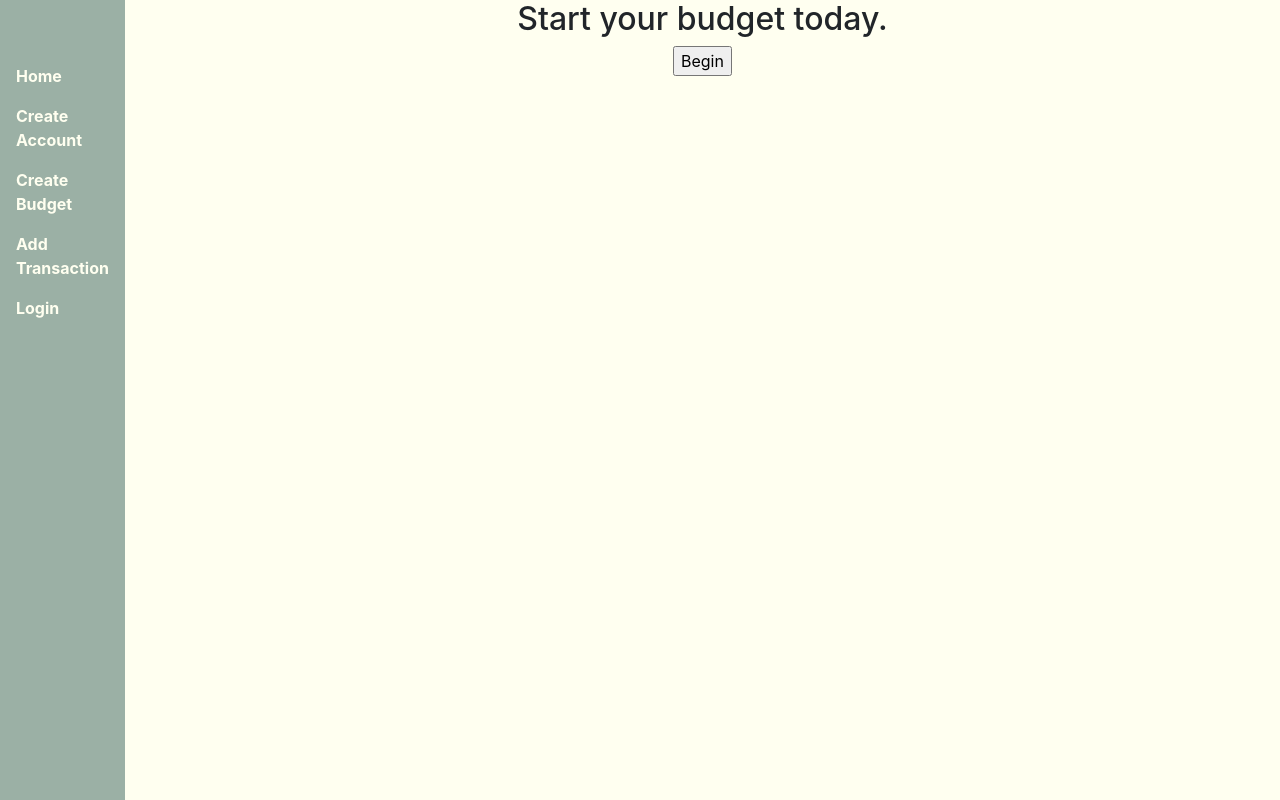
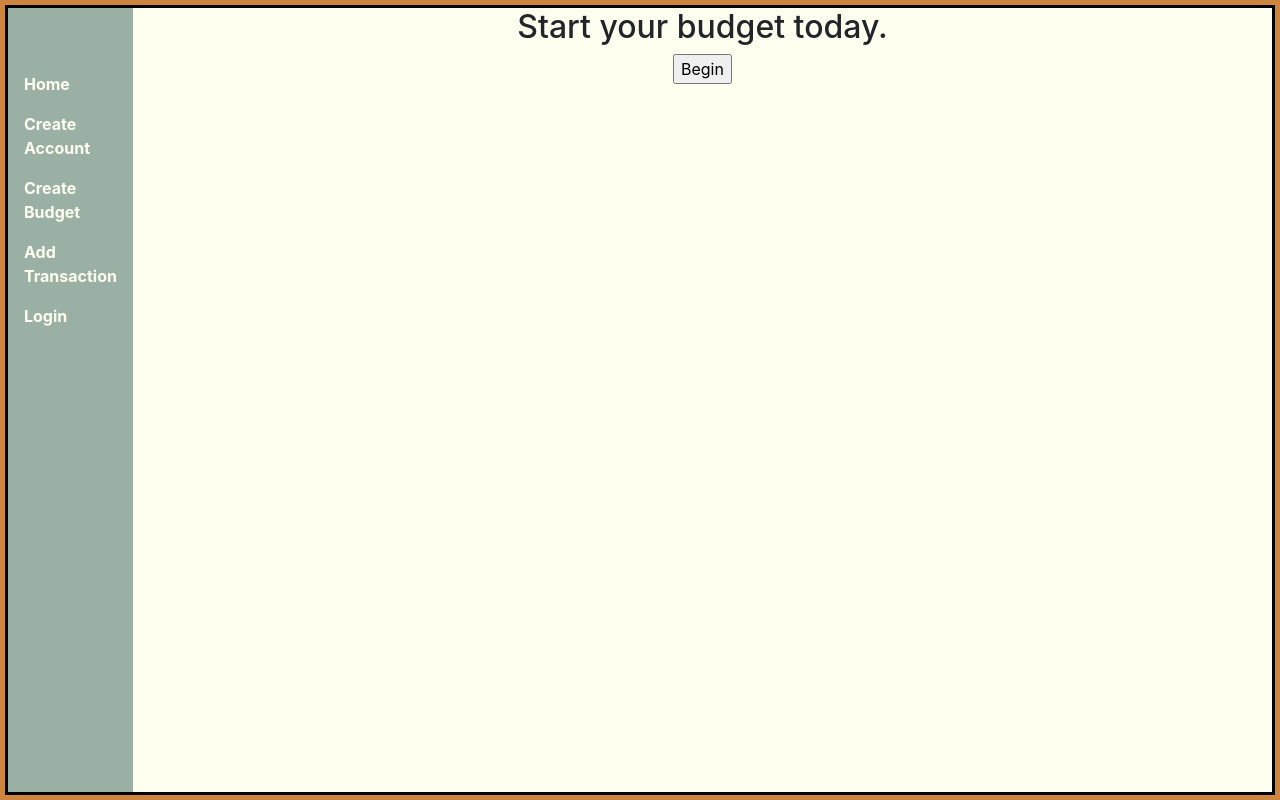
Before and after one commit to tpsimopoulos/BudgetTracker, a Django app: page /budget/ in a window 1280 px wide. Run offline with Django 3.2, Linux system fonts and the light colour scheme; some libraries are stand-ins or nearby versions.

Commit message:
Added Flexbox and CSS Grid to home page

```diff
--- a/BudgetTracker/budget/static/css/budget/home.css
+++ b/BudgetTracker/budget/static/css/budget/home.css
@@ -1,19 +1,6 @@
 body {
-    display: flex;
-    min-width: 100%;
+    border: 5px solid peru;
     height: 100vh;
-    /* border: 5px solid peru; */
-    position: relative;
-}
-
-body > ul {
-    /* border: 3px solid purple; */
-    display: flex;
-    flex-direction: column;
-    align-items: center;
-    background-color: #9BB0A5;
-    min-height: 100%;
-    width: 10%;
 }
 
 li > a {
@@ -35,12 +22,24 @@ li > a {
     margin-top: 1.5em;
 }
 
-.home_container {
-    /* border: 2px solid red; */
-    background-color: #FFFFF0;
+.app_container {
+    display: flex;
+    border: 3px solid black;
+    height: 100%;
+}
+
+.app_container > ul {
     display: flex;
     flex-direction: column;
-    min-height: 100%;
+    align-items: center;
+    background-color: #9BB0A5;
+    width: 10%;
+}
+
+.home_container {
+    display: flex;
+    flex-direction: column;
+    background-color: #FFFFF0;
     width: 100%;
 }
 
--- a/BudgetTracker/budget/templates/budget/base.html
+++ b/BudgetTracker/budget/templates/budget/base.html
@@ -13,6 +13,7 @@
     {% block google_charts %}{% endblock google_charts %}
   </head>
   <body>
+    <div class="app_container">
       {% include "budget/navbar.html" %}
       <div class="messages_container">
         {% if messages %}
@@ -37,6 +38,7 @@
       </div>
       {% block content %}
       {% endblock content %}
+    </div>
   </body>
 <script src="https://code.jquery.com/jquery-3.2.1.slim.min.js" integrity="sha384-KJ3o2DKtIkvYIK3UENzmM7KCkRr/rE9/Qpg6aAZGJwFDMVNA/GpGFF93hXpG5KkN" crossorigin="anonymous"></script>
 <script src="https://cdnjs.cloudflare.com/ajax/libs/popper.js/1.12.9/umd/popper.min.js" integrity="sha384-ApNbgh9B+Y1QKtv3Rn7W3mgPxhU9K/ScQsAP7hUibX39j7fakFPskvXusvfa0b4Q" crossorigin="anonymous"></script>
--- a/BudgetTracker/budget/templates/budget/home.html
+++ b/BudgetTracker/budget/templates/budget/home.html
@@ -65,7 +65,9 @@
                 <div id="table_chart"></div>
             </div>
             <div class="budget_bar_container">
-                {% for k,v in spent_percentages.items %}
+                <div class="budget_bar_container_2">
+                    {% for k,v in spent_percentages.items %}
+                <div class="single_budget_bar_container">
                     <div class="budget_bar_category_and_status">
                         <span>{{ k }}</span>
                         <span class="spent_vs_remaining_amount">${{ v.spent }} out of ${{ v.allowance }}</span>
@@ -88,7 +90,10 @@
                             </div>
                         {% endif %}
                     </div>
+                </div>
                 {% endfor %}
+                </div>
+
             </div>
         </div>
         {% endif %}
```
Also changed, not shown: other parts of BudgetTracker/budget/static/css/budget/home.css (+55 -27 lines). Lines whose indentation alone changed are shown as unchanged.
